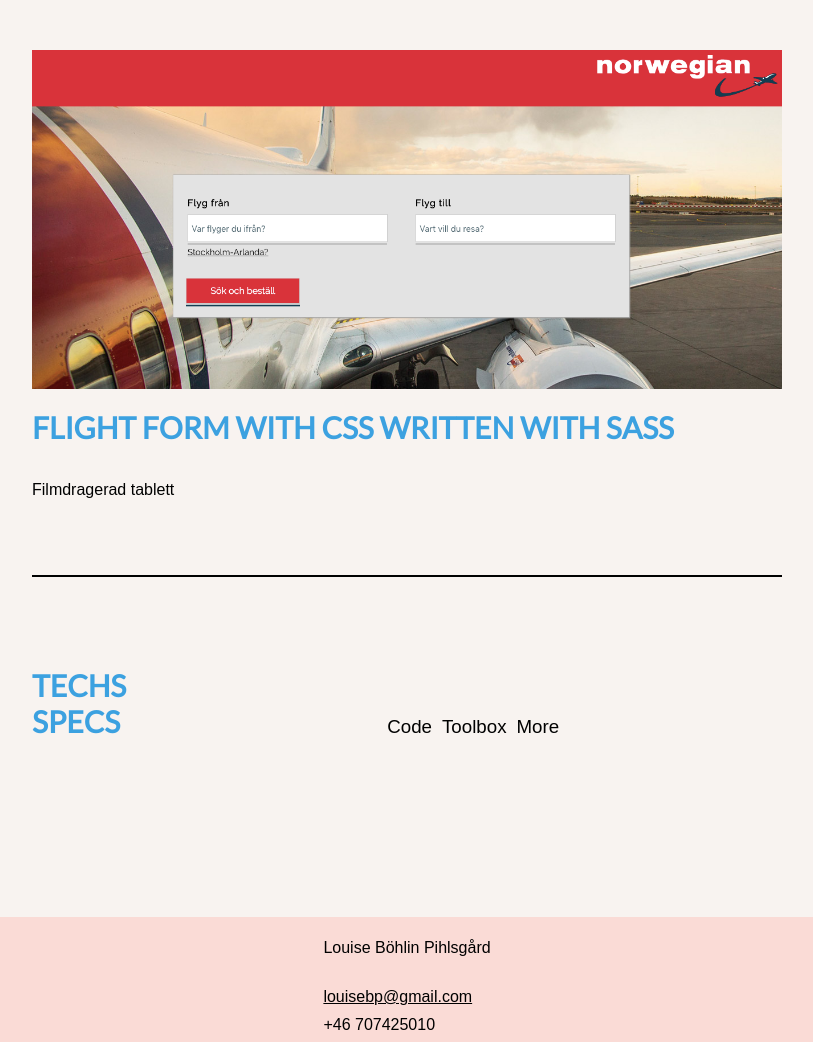
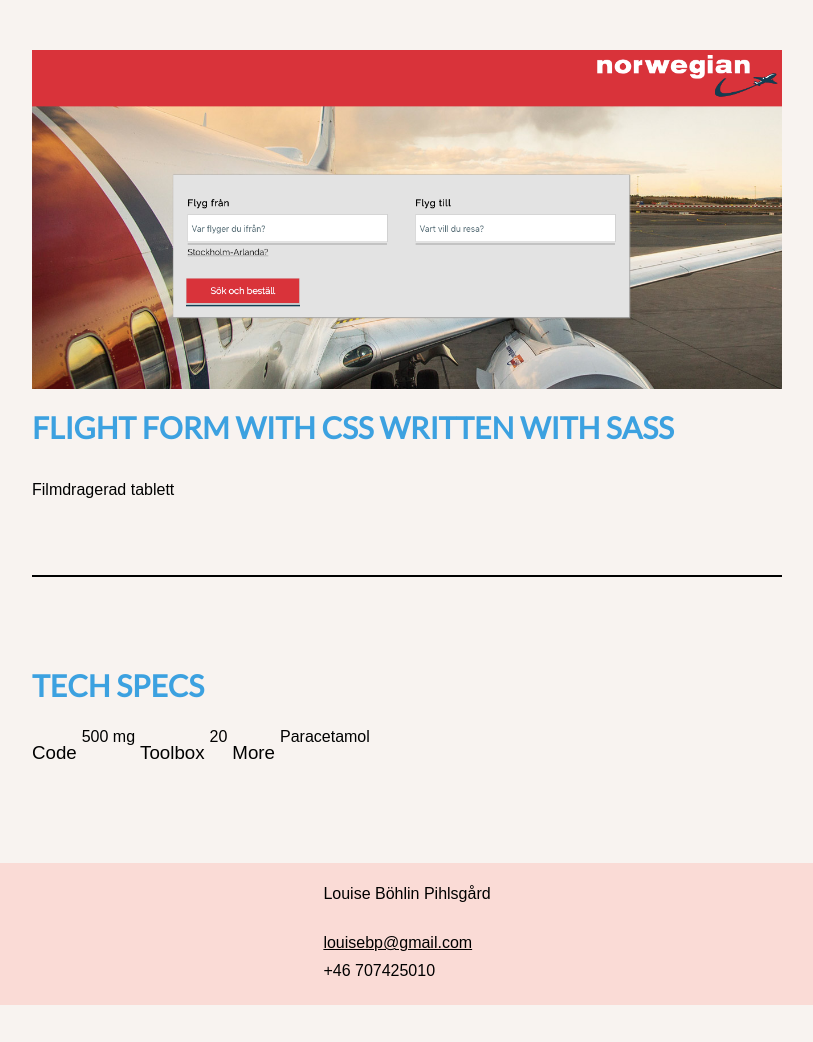
Before and after one commit to louisebohlin/Portfolio, a React app in the folder code/: page /#/projectpage/1 in a window 1280 px wide. Shown: the whole page, without its empty margins (233-1046 px from the left). After the commit the page ends 1005 px from the top, so only its background shows below. Built offline with nearby package versions, Linux system fonts and the light colour scheme.

```diff
--- a/code/src/components/projectpage.css
+++ b/code/src/components/projectpage.css
@@ -46,16 +46,14 @@
 .specs-div {
   width: 750px;
   display: flex;
+  flex-direction: column;
   justify-content: center;
   margin: 20px;
   padding: 30px 0px 60px 0px;
 }
 
 .specs-lists {
-  width: 750px;
   display: flex;
   flex-direction: row;
-  justify-content: center;
-  margin: 20px;
-  padding: 30px 0px 60px 0px;
+  justify-content: flex-start;
 }
--- a/code/src/components/projectpage.js
+++ b/code/src/components/projectpage.js
@@ -19,19 +19,19 @@
           <p>{project.description}</p>
         </div>
         <div className="specs-div">
-          <h1>Techs Specs</h1>
+          <h1>Tech Specs</h1>
             <div className="specs-lists">
               <h3>Code</h3>
                 <ul>
-                  <li>{this.props.codespecs}</li>
+                  <li>{project.codespecs}</li>
                 </ul>
               <h3>Toolbox</h3>
                 <ul>
-                  <li>{this.props.toolboxspecs}</li>
+                  <li>{project.toolboxspecs}</li>
                 </ul>
               <h3>More</h3>
                 <ul>
-                  <li>{this.props.morespecs}</li>
+                  <li>{project.morespecs}</li>
                 </ul>
             </div>
         </div>
--- a/code/src/components/startpage.js
+++ b/code/src/components/startpage.js
@@ -34,7 +34,7 @@
           <div className="presentationtext">
             <h3>Louise Böhlin Pihlsgård</h3>
             <h1>Frontend developer + Graphic Designer</h1>
-            <p>Hello!</p>
+            <p>Hello! I&#39;m an outgoing introvert who loves clean code, nice design and mind blowing technology. Diverse background in tech, humanities and design and dreaming about working with passionate people in a stimulating environment.</p>
           </div>
         </div>
         <div className="tech-div">
--- a/code/src/components/studies/studies.js
+++ b/code/src/components/studies/studies.js
@@ -29,9 +29,9 @@
             <p>Law, economy, psychology, physics and everything else you need as a real estate broker. Malmö 2005-07</p>
           </div>
           <div className="study">
-            <h3>Kulturvetarprogrammet</h3>
-            <h4>Stockholm University</h4>
-            <p>Humanities studies preparing for further work in the cultural field. Stockholm 2009-12</p>
+            <h3>Mini introduction to Unity</h3>
+            <h4>Tjejer Kodar/MAG Interactive</h4>
+            <p>One evening to build a Snake game in Unity and get a feeling how the engine works. Stockholm september 2018</p>
           </div>
           <div className="study">
             <h3>Basic course in game development</h3>
```
Also changed, not shown: code/public/images/snake.png (added).
